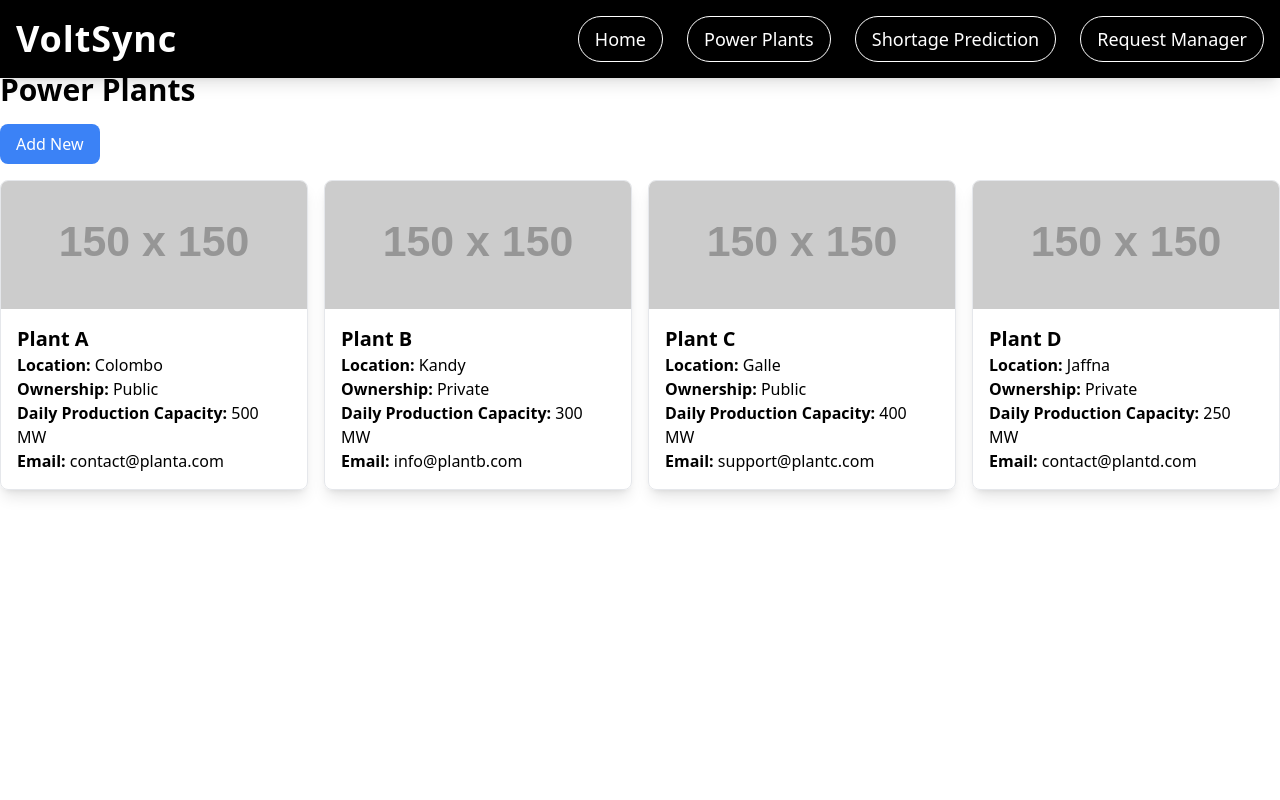
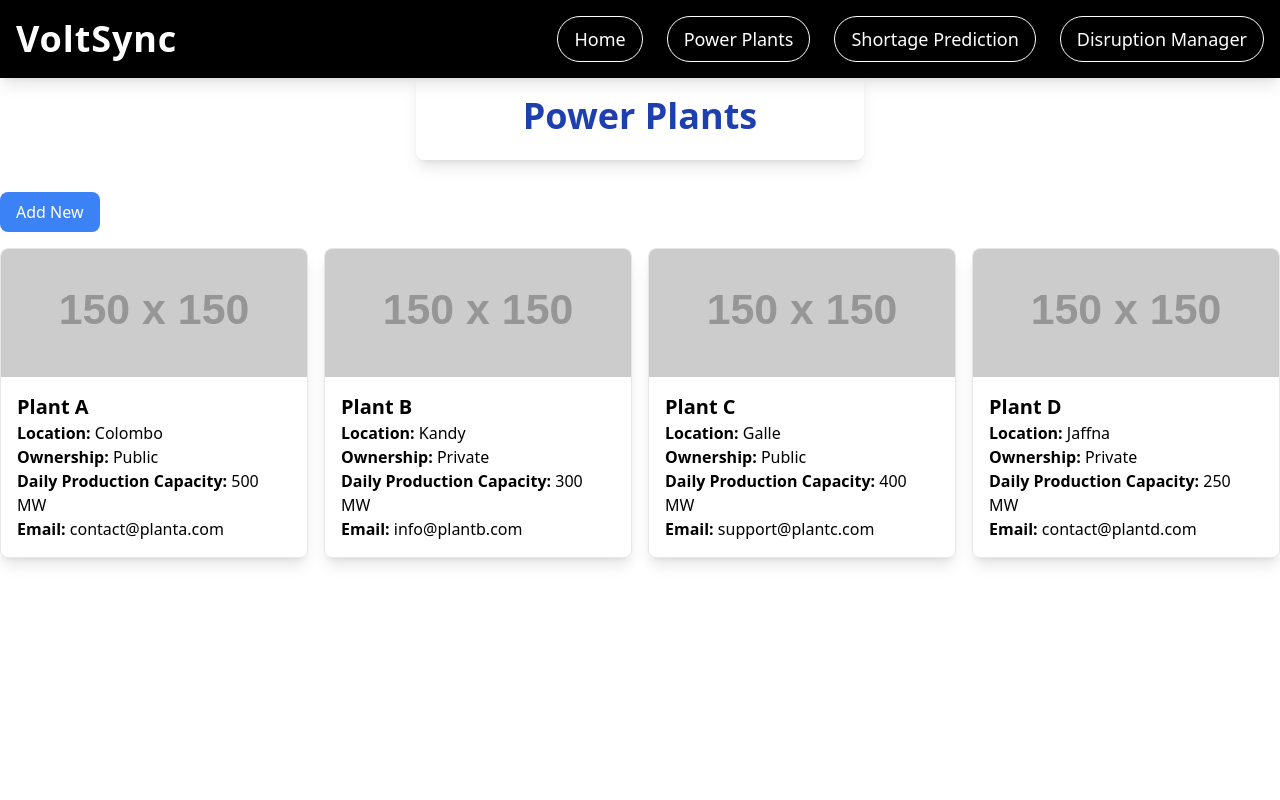
Before and after one commit to SasanDilantha/iwb175-bytehitters, a React (Vite) app in the folder frontend/: page /power-plants in a window 1280 px wide. Shown: the top 800 px of the page. Built offline with nearby package versions, Linux system fonts and the light colour scheme.

Commit message:
updatedUI
UpdatedUI

```diff
--- a/frontend/src/components/Navbar.jsx
+++ b/frontend/src/components/Navbar.jsx
@@ -45,9 +45,9 @@ const Navbar = () => {
           <a
             href="/request-manager"
             className="text-white px-4 py-2 rounded-full border border-white hover:bg-gray-300 hover:text-black transition duration-300 ease-in-out"
-            aria-label="Request Manager"
+            aria-label="Disruption Manager"
           >
-            Request Manager
+            Disruption Manager
           </a>
         </div>
 
--- a/frontend/src/components/RequestModal.jsx
+++ b/frontend/src/components/RequestModal.jsx
@@ -24,7 +24,7 @@ const RequestModal = ({ isOpen, onClose, powerPlantId, onSubmit }) => {
     return (
         <div className="fixed inset-0 flex items-center justify-center bg-black bg-opacity-50">
             <div className="bg-white p-8 rounded-lg shadow-lg max-w-lg w-full">
-                <h2 className="text-2xl font-bold mb-6 text-center text-blue-600">Submit Request</h2>
+                <h2 className="text-2xl font-bold mb-6 text-center text-blue-800">Submit Request</h2>
                 <form onSubmit={handleSubmit}>
                     <div className="mb-4">
                         <label className="block mb-1 text-gray-700">Power Plant ID:</label>
@@ -75,7 +75,7 @@ const RequestModal = ({ isOpen, onClose, powerPlantId, onSubmit }) => {
                     </div>
 
                     <div className="flex justify-end">
-                        <button type="submit" className="bg-blue-500 text-white px-4 py-2 rounded-md shadow hover:bg-blue-600 transition mr-2">
+                        <button type="submit" className="bg-blue-600 text-white px-4 py-2 rounded-md shadow hover:bg-blue-800 transition mr-2">
                             Submit
                         </button>
                         <button type="button" onClick={onClose} className="bg-gray-300 px-4 py-2 rounded-md shadow hover:bg-gray-400 transition">
--- a/frontend/src/components/updatemodel.jsx
+++ b/frontend/src/components/updatemodel.jsx
@@ -15,7 +15,7 @@ const UpdateModal = ({ plant, onClose }) => {
     return (
         <div className="fixed inset-0 flex items-center justify-center z-50 bg-black bg-opacity-70">
             <div className="bg-white p-6 rounded-lg shadow-lg w-full max-w-md">
-                <h2 className="text-2xl font-semibold mb-4 text-center">Update Power Plant</h2>
+                <h2 className="text-2xl font-semibold mb-4 text-center ">Update Power Plant</h2>
                 <form onSubmit={handleSubmit}>
                     <div className="space-y-4">
                         <div>
@@ -29,7 +29,7 @@ const UpdateModal = ({ plant, onClose }) => {
                             />
                         </div>
                         <div>
-                            <label className="block text-sm font-medium text-gray-700">Capacity</label>
+                            <label className="block text-sm font-medium text-gray-700">Current_Capacity</label>
                             <input
                                 type="text"
                                 value={capacity}
--- a/frontend/src/pages/PowerPlants.jsx
+++ b/frontend/src/pages/PowerPlants.jsx
@@ -86,7 +86,12 @@ const PowerPlants = () => {
         <div className="flex flex-col min-h-screen"> {/* Flexbox for layout */}
 
             <main className="flex-grow container mx-auto my-8"> {/* Allow main to grow and push footer down */}
-                <h1 className="text-3xl font-bold mb-4">Power Plants</h1>
+                {/* Card styled container for heading */}
+                <div className="bg-white shadow-lg rounded-lg p-6 mb-8 text-center mx-auto max-w-md">
+                    <h1 className="text-4xl font-bold text-blue-800">
+                        Power Plants
+                    </h1>
+                </div>
                 <button
                     onClick={() => setModalOpen(true)}
                     className="bg-blue-500 text-white px-4 py-2 rounded-lg hover:bg-blue-600 transition mb-4"
--- a/frontend/src/pages/RequestManager.jsx
+++ b/frontend/src/pages/RequestManager.jsx
@@ -6,10 +6,10 @@ import UpdateModal from "../components/updatemodel"; // Import the UpdateModal c
 const RequestManager = () => {
     // Sample data for the table
     const [powerPlants, setPowerPlants] = useState([
-        { id: 1, name: "Plant A", code: "PLT001", requested_Capacity: "100MW", description: "A description of Plant A", capacity: "100 MW" },
-        { id: 2, name: "Plant B", code: "PLT002", requested_Capacity: "1000MW", description: "A description of Plant B", capacity: "150 MW" },
-        { id: 3, name: "Plant C", code: "PLT003", requested_Capacity: "1000MW", description: "A description of Plant C", capacity: "200 MW" },
-        { id: 4, name: "Plant D", code: "PLT004", requested_Capacity: "1000MW", description: "A description of Plant D", capacity: "250 MW" },
+        { id: 1, name: "Plant A", code: "PLT001", production_Capacity: "100MW", description: "A description of Plant A", capacity: "100 MW" },
+        { id: 2, name: "Plant B", code: "PLT002", production_Capacity: "1000MW", description: "A description of Plant B", capacity: "150 MW" },
+        { id: 3, name: "Plant C", code: "PLT003", production_Capacity: "1000MW", description: "A description of Plant C", capacity: "200 MW" },
+        { id: 4, name: "Plant D", code: "PLT004", production_Capacity: "1000MW", description: "A description of Plant D", capacity: "250 MW" },
     ]);
 
     const [isModalOpen, setIsModalOpen] = useState(false);
@@ -28,14 +28,20 @@ const RequestManager = () => {
     return (
         <div className="flex flex-col min-h-screen">
             <main className="flex-grow p-6 bg-gray-100">
-                <h1 className="text-3xl font-bold mb-6">Request Manager</h1>
+                {/* Card styled container for heading */}
+                <div className="bg-white shadow-lg rounded-lg p-6 mb-8 text-center mx-auto max-w-md">
+                    <h1 className="text-3xl font-bold text-blue-800">
+                        Distruption Manager
+                    </h1>
+                </div>
+
                 <div className="overflow-x-auto">
                     <table className="min-w-full bg-white shadow-lg rounded-lg overflow-hidden">
                         <thead className="bg-gradient-to-r from-blue-900 to-indigo-800 text-white">
                             <tr>
                                 <th className="py-3 px-6 text-left text-sm font-semibold tracking-wider">Power Plant Name</th>
                                 <th className="py-3 px-6 text-left text-sm font-semibold tracking-wider">Code</th>
-                                <th className="py-3 px-6 text-left text-sm font-semibold tracking-wider">Requested Capacity</th> {/* Updated header */}
+                                <th className="py-3 px-6 text-left text-sm font-semibold tracking-wider">Production Capacity</th> {/* Updated header */}
                                 <th className="py-3 px-6 text-center text-sm font-semibold tracking-wider">Update</th> {/* Align text to center */}
                             </tr>
                         </thead>
@@ -44,7 +50,7 @@ const RequestManager = () => {
                                 <tr key={plant.id} className="hover:bg-gray-50 transition duration-200 ease-in-out">
                                     <td className="py-4 px-6 whitespace-nowrap">{plant.name}</td>
                                     <td className="py-4 px-6 whitespace-nowrap">{plant.code}</td>
-                                    <td className="py-4 px-6 whitespace-nowrap">{plant.requested_Capacity}</td> {/* Updated to show requested_Capacity */}
+                                    <td className="py-4 px-6 whitespace-nowrap">{plant.production_Capacity}</td> {/* Updated to show production_Capacity */}
                                     <td className="py-4 px-6 text-center whitespace-nowrap">
                                         <button
                                             className="bg-blue-500 text-white px-4 py-2 rounded-md shadow hover:bg-blue-600 transition"
@@ -67,8 +73,6 @@ const RequestManager = () => {
                     onClose={handleModalClose}
                 />
             )}
-
-
         </div>
     );
 };
--- a/frontend/src/pages/Shortage.jsx
+++ b/frontend/src/pages/Shortage.jsx
@@ -40,7 +40,7 @@ const Shortage = () => {
                 {/* Display Possible Shortage Dates in a styled card */}
                 <div className="flex justify-center mb-8">
                     <div className="bg-white shadow-lg rounded-lg p-6 max-w-lg text-center">
-                        <h1 className="text-3xl font-bold text-red-600 mb-4">Possible Shortage Dates</h1>
+                        <h1 className="text-3xl font-bold text-blue-800 mb-4">Possible Shortage Dates</h1>
                         <p className="text-xl text-gray-700">{shortageDates}</p>
                     </div>
                 </div>
@@ -66,7 +66,7 @@ const Shortage = () => {
                                     <td className="py-3 px-6">{shortage.description}</td> {/* Display Description */}
                                     <td className="py-3 px-6 text-center">
                                         <button
-                                            className="bg-blue-500 text-white px-4 py-2 rounded-md shadow hover:bg-blue-600 transition"
+                                            className="bg-blue-600 text-white px-4 py-2 rounded-md shadow hover:bg-blue-800 transition"
                                             onClick={() => handleRequest(shortage.id)}
                                         >
                                             Request
```
